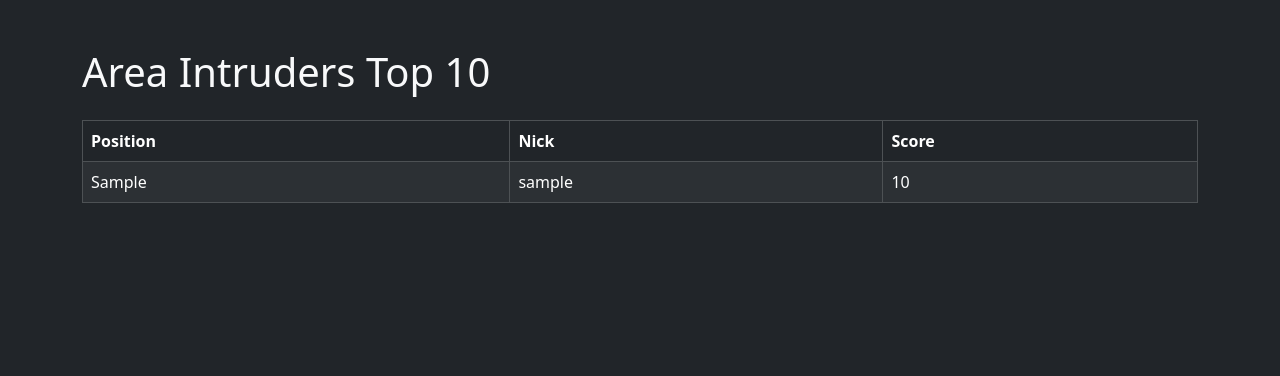
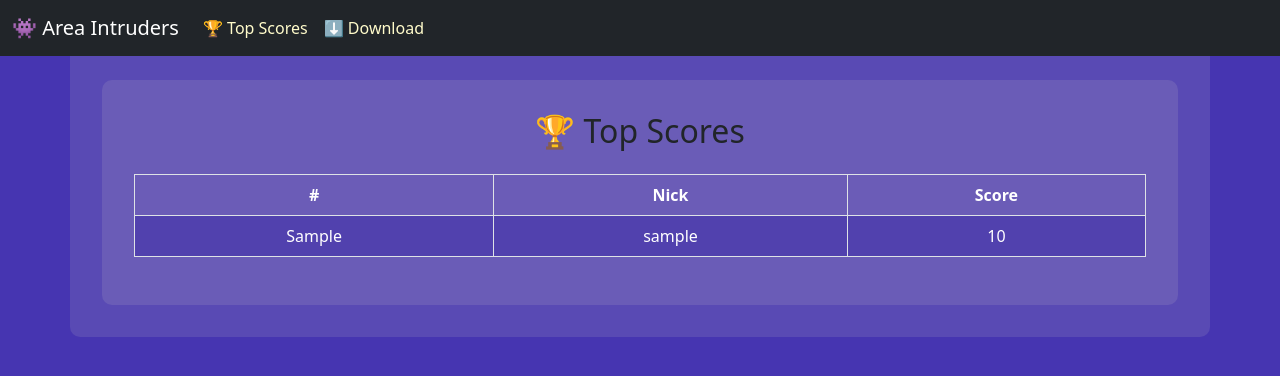
Before and after one commit to Cheloniid/AreaIntrudersServer, a Flask app: template templates/top-10.html in a window 1280 px wide. Shown: the top 376 px of the page. Run offline with Flask 3, Linux system fonts and the light colour scheme; the template is opened without the code that fills it: most values are stand-ins (such as "Sample title", 1, 10 or a date in 2020).

Commit message:
visuals improved

```diff
--- a/main.py
+++ b/main.py
@@ -36,9 +36,15 @@ def append_json_to_file(score):
 
 @app.route("/")
 def home():
+    return render_template("index.html")
+
+
+@app.route("/top-scores")
+def top_scores():
     existing_log = read_log_file()
     existing_log = sorted(existing_log, key=lambda x: x["score"], reverse=True)
-    existing_log = [{"no": i + 1, "score": entry["score"], "nick": entry["nick"]} for i, entry in enumerate(existing_log)]
+    existing_log = [{"no": i + 1, "score": entry["score"], "nick": entry["nick"]}
+                    for i, entry in enumerate(existing_log)]
 
     return render_template("top-10.html", logs=existing_log)
 
@@ -48,9 +54,27 @@ def get_top_10():
     existing_log = read_log_file()
     existing_log = sorted(existing_log, key=lambda x: x["score"], reverse=True)
     existing_log = [f"{i + 1};{entry['score']};{entry['nick']}"
-                    for i, entry in enumerate(existing_log) if i < 10]
+                    for i, entry in enumerate(existing_log) if i < 50]
     print(existing_log)
     return existing_log
+
+
+@app.route("/show-logs", methods=['POST'])
+def show_logs():
+    secret = request.form.get("secret")
+    if secret != "90457ghoaHJLVBSJFdfnb79q35y4terv24875gq0rnvb":
+        return "Unauthorized", 401
+
+    existing_log = read_log_file()
+    existing_log = sorted(existing_log, key=lambda x: x["date"], reverse=True)
+
+    return render_template("logs.html", logs=existing_log)
+
+
+@app.route("/download", methods=['GET'])
+def download():
+
+    return render_template("download.html")
 
 
 @app.route("/upload", methods=['POST'])
@@ -79,18 +103,6 @@ def upload():
     return jsonify({"status": "OK"}), 200
 
 
-@app.route("/show-logs", methods=['POST'])
-def show_logs():
-    secret = request.form.get("secret")
-    if secret != "90457ghoaHJLVBSJFdfnb79q35y4terv24875gq0rnvb":
-        return "Unauthorized", 401
-
-    existing_log = read_log_file()
-    existing_log = sorted(existing_log, key=lambda x: x["date"], reverse=True)
-
-    return render_template("logs.html", logs=existing_log)
-
-
 def main():
     pass
 
--- /dev/null
+++ b/static/css/style.css
@@ -0,0 +1,74 @@
+<style>
+  body {
+    background-color: #4635B1; !important/* GAME_PANEL_BACKGROUND */
+    color: #FFFBCA; /* UFO_WINDOW_COLOR jako tekst */
+  }
+
+  .navbar {
+    background-color: #B771E5; /* UFO_COLOR */
+  }
+
+  .btn-primary {
+    background-color: #AEEA94; /* PLAYER_COLOR */
+    border-color: #AEEA94;
+    color: #4635B1; /* kontrastujący tekst */
+  }
+  .btn-primary:hover, .btn-primary:focus {
+    background-color: #93d071;
+    border-color: #93d071;
+    color: #4635B1;
+  }
+
+  .btn-secondary {
+    background-color: #B771E5; /* UFO_COLOR */
+    border-color: #B771E5;
+    color: #FFFBCA; /* UFO_WINDOW_COLOR */
+  }
+  .btn-secondary:hover, .btn-secondary:focus {
+    background-color: #9c5acb;
+    border-color: #9c5acb;
+    color: #FFFBCA;
+  }
+
+  a.nav-link {
+    color: #FFFBCA !important;
+  }
+  a.nav-link.active {
+    font-weight: bold;
+    text-decoration: underline;
+  }
+
+  .container {
+    /* opcjonalnie można dodać lekki efekt */
+    background-color: rgba(255, 251, 202, 0.1); /* bardzo delikatne UFO_WINDOW_COLOR */
+    padding: 2rem;
+    border-radius: 10px;
+  }
+
+  /* Obrazek - może mieć lekką ramkę */
+  .game-image {
+    border: 2px solid #AEEA94;
+    border-radius: 8px;
+  }
+
+    .table {
+        background-color: rgb(70, 53, 177) !important;
+        color: white !important;
+    }
+
+    .table th {
+        background-color: rgba(255, 251, 202, 0.2) !important;
+        color: white !important;
+    }
+
+    .table td {
+        background-color: rgba(255, 255, 255, 0.05) !important;
+        color: white !important;
+    }
+
+    .table-striped > tbody > tr:nth-of-type(odd) > td {
+        background-color: rgba(255, 255, 255, 0.08) !important;
+}
+
+
+</style>
--- /dev/null
+++ b/templates/base.html
@@ -0,0 +1,43 @@
+<!-- templates/base.html -->
+<!DOCTYPE html>
+<html lang="pl">
+<head>
+    <meta charset="UTF-8">
+    <title>{% block title %}Area Intruders{% endblock %}</title>
+    <link href="https://cdn.jsdelivr.net/npm/bootstrap@5.3.3/dist/css/bootstrap.min.css" rel="stylesheet">
+    <style>
+         body {
+         background-color: #4635B1; !important/* GAME_PANEL_BACKGROUND */
+         color: #FFFBCA; /* UFO_WINDOW_COLOR jako tekst */
+        }
+
+    </style>
+    <link rel="stylesheet" href="{{ url_for('static', filename='css/style.css') }}">
+
+</head>
+<body>
+
+<!-- Pasek nawigacyjny -->
+<nav class="navbar navbar-expand-lg navbar-dark bg-dark fixed-top">
+    <div class="container-fluid">
+        <a class="navbar-brand" href="{{ url_for('home') }}">👾 Area Intruders</a>
+        <div class="collapse navbar-collapse">
+            <ul class="navbar-nav me-auto">
+                <li class="nav-item">
+                    <a class="nav-link" href="{{ url_for('top_scores') }}">🏆 Top Scores</a>
+                </li>
+                <li class="nav-item">
+                    <a class="nav-link" href="{{ url_for('download') }}">⬇️ Download</a>
+                </li>
+            </ul>
+        </div>
+    </div>
+</nav>
+
+<!-- Główna treść -->
+<div class="container mt-4">
+    {% block content %}{% endblock %}
+</div>
+
+</body>
+</html>
--- a/templates/top-10.html
+++ b/templates/top-10.html
@@ -1,31 +1,27 @@
-<!DOCTYPE html>
-<html>
-<head>
-    <meta charset="UTF-8">
-    <title>Area Intruders Top 10</title>
-    <link href="https://cdn.jsdelivr.net/npm/bootstrap@5.3.3/dist/css/bootstrap.min.css" rel="stylesheet">
-</head>
-<body class="bg-dark text-light">
-    <div class="container mt-5">
-        <h1 class="mb-4">Area Intruders Top 10</h1>
-        <table class="table table-striped table-bordered table-dark table-hover">
+{% extends "base.html" %}
+
+{% block title %}Top Scores - Area Intruders{% endblock %}
+
+{% block content %}
+    <div class="container mt-4 text-center">
+        <h2 class="mb-4">🏆 Top Scores</h2>
+        <table class="table table-bordered table-striped table-hover">
             <thead>
                 <tr>
-                    <th>Position</th>
+                    <th>#</th>
                     <th>Nick</th>
                     <th>Score</th>
                 </tr>
             </thead>
             <tbody>
                 {% for log in logs %}
-                <tr>
-                    <td>{{ log.no }}</td>
-                    <td>{{ log.nick }}</td>
-                    <td>{{ log.score }}</td>
-                </tr>
+                    <tr>
+                        <td>{{ log.no }}</td>
+                        <td>{{ log.nick }}</td>
+                        <td>{{ log.score }}</td>
+                    </tr>
                 {% endfor %}
             </tbody>
         </table>
     </div>
-</body>
-</html>
+{% endblock %}
```
Also changed, not shown: templates/download.html (added, +12 -0 lines), templates/index.html (added, +13 -0 lines), templates/logs.html (+12 -16 lines), static/img/UFO_name_100.png (added), static/img/UFO_name_50.png (added), static/img/UFO_name_70.png (added).
